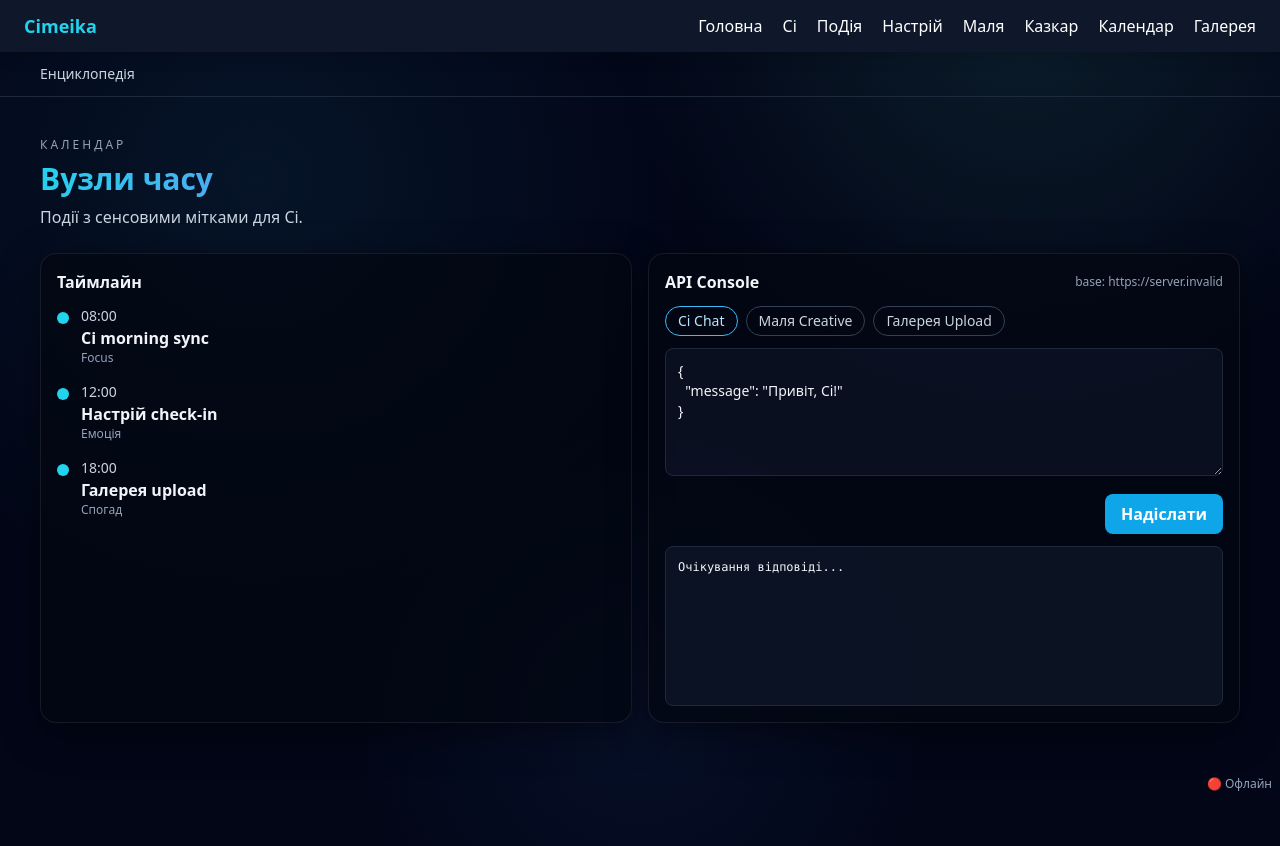
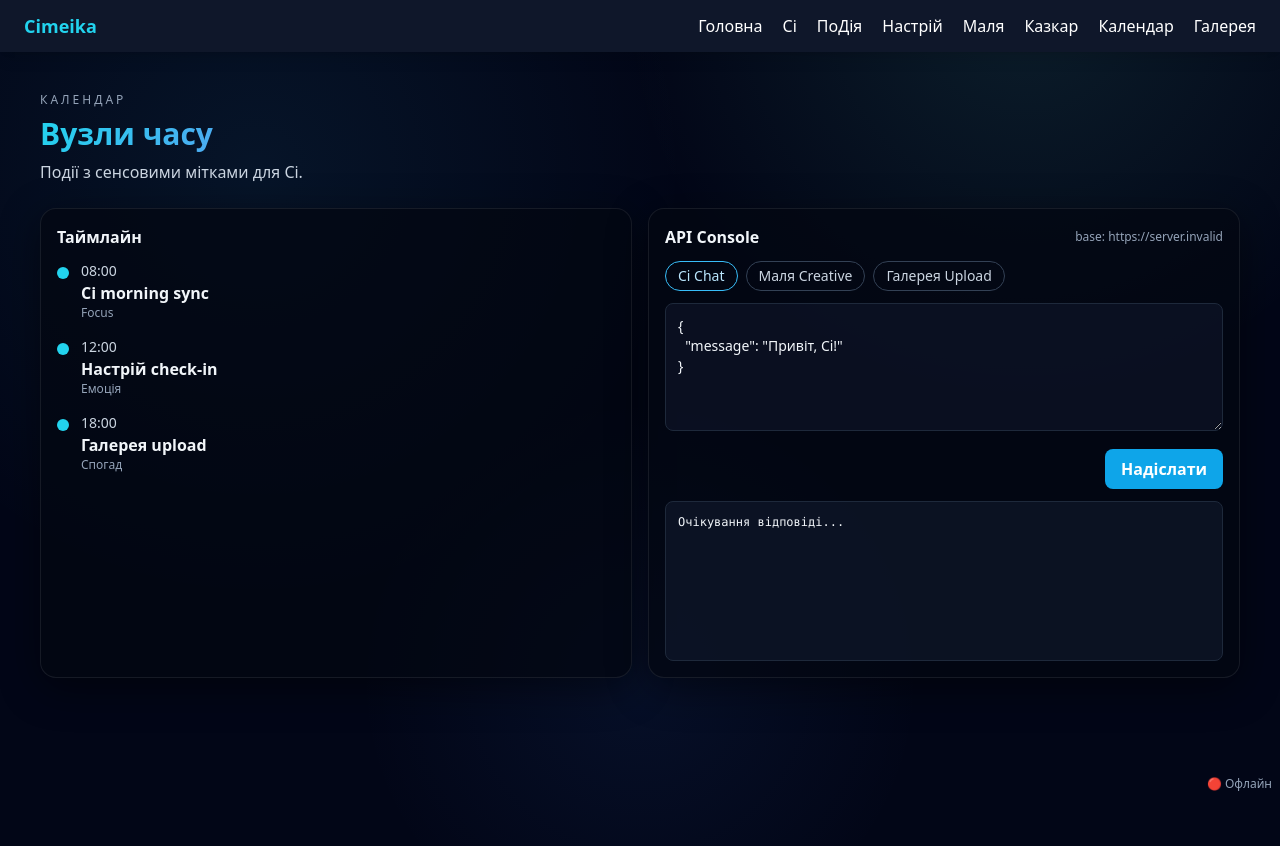
Before and after one commit to Ihorog/cimeika-real-time-data-app, a Next.js app in the folder frontend/: page /calendar in a window 1280 px wide. Shown: the top 846 px of the page. Built offline with nearby package versions, Linux system fonts and the light colour scheme; no server answers.

Commit message:
Update layout.jsx

```diff
--- a/frontend/src/app/layout.jsx
+++ b/frontend/src/app/layout.jsx
@@ -1,5 +1,5 @@
 import "./globals.css";
-import Link from "next/link";
+
 import Navbar from "../components/Navbar";
 import ConnectionStatus from "../components/ConnectionStatus";
 import SpeedInsights from "../components/SpeedInsights";
@@ -14,27 +14,8 @@ export default function RootLayout({ children }) {
     <html lang="uk">
       <body className="bg-slate-950 text-slate-50 antialiased">
         <SpeedInsights />
-
-        {/* Верхня навігація */}
-        <header className="border-b border-slate-800">
-          <Navbar />
-
-          {/* Системна навігація */}
-          <nav className="px-6 sm:px-10 py-3 text-sm text-slate-300 flex gap-6">
-            <Link
-              href="/encyclopedia"
-              className="hover:text-white transition-colors"
-            >
-              Енциклопедія
-            </Link>
-          </nav>
-        </header>
-
-        {/* Основний контент */}
-        <main className="min-h-screen p-6 sm:p-10">
-          {children}
-        </main>
-
+        <Navbar />
+        <main className="min-h-screen p-6 sm:p-10">{children}</main>
         <ConnectionStatus />
       </body>
     </html>
```
